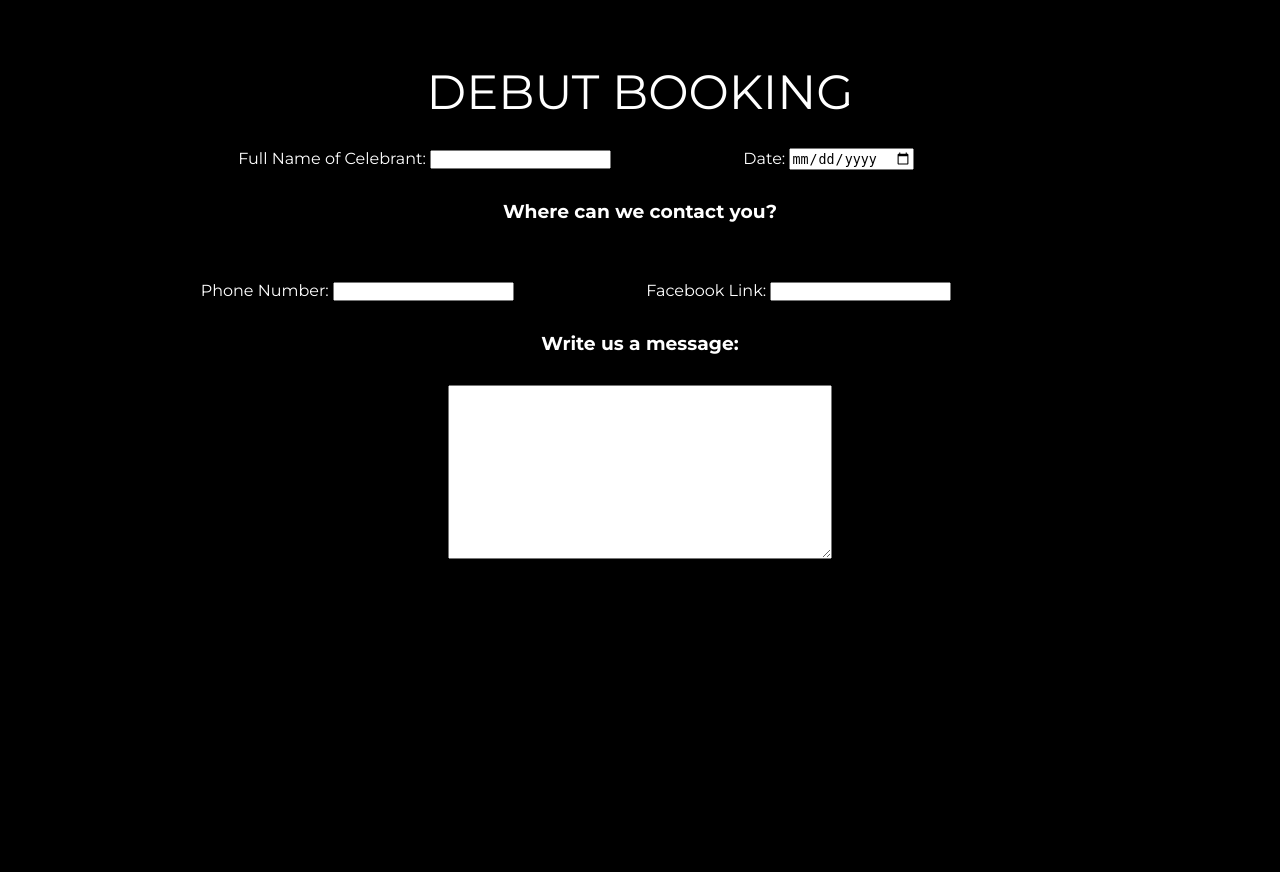
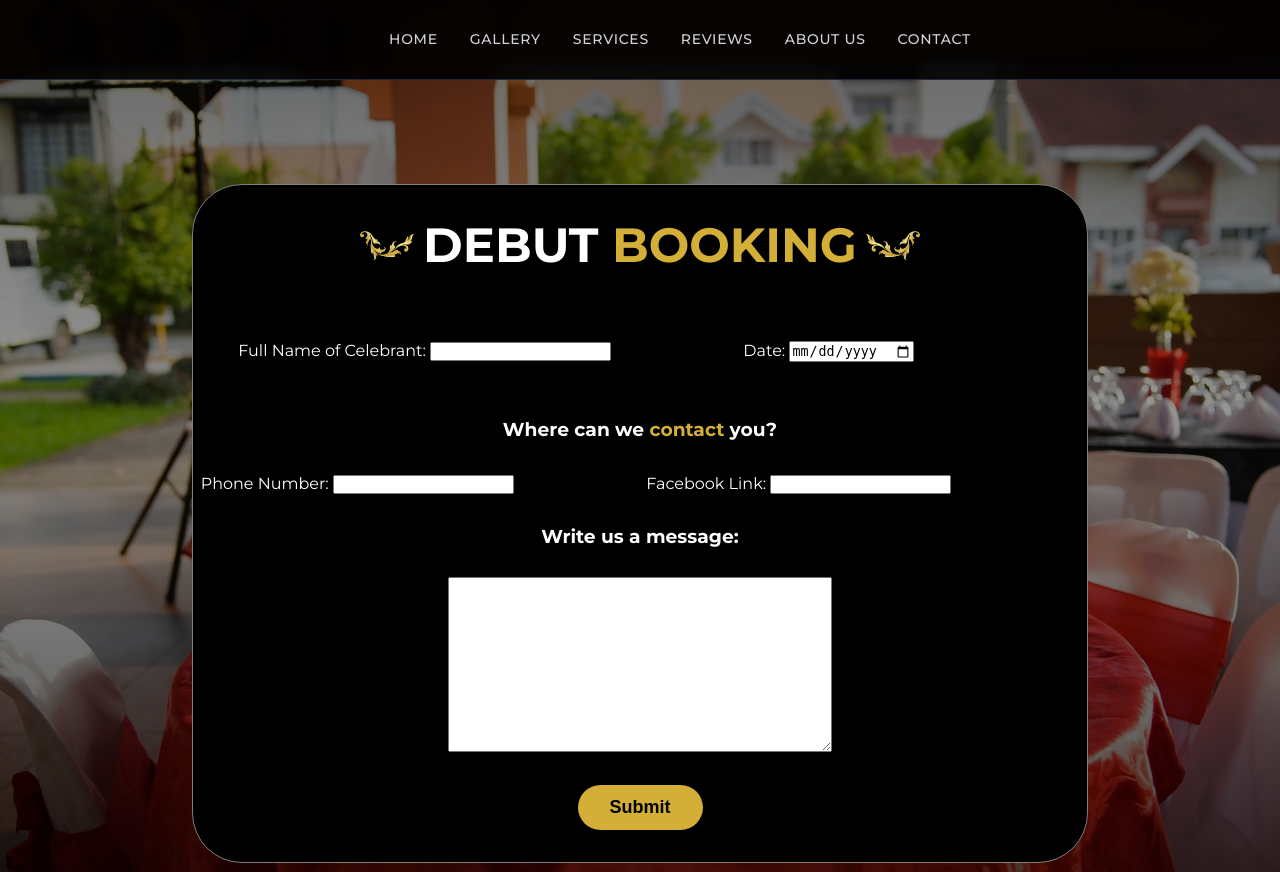
Before and after one commit to Zaiyai/Jazz-Events-Website, a PHP site: page /booking/debut_booking.html in a window 1280 px wide. Run offline with PHP 8.4, Linux system fonts and the light colour scheme.

Commit message:
fixed a lot of stuffs and added the booking form proper.

```diff
--- a/booking/booking.css
+++ b/booking/booking.css
@@ -5,3 +5,23 @@ legend {
 input {
     margin-right: 10vw;
 }
+
+form {
+    box-sizing: border-box;
+    background-color: black;
+    border: 1px solid gray;
+    border-radius: 50px;
+    width: 70vw;
+    margin-top: 20vh;
+    position: relative;
+    z-index: 10;
+    text-align: center;
+    padding-top: 32px;
+    padding-bottom: 32px;
+}
+
+.container {
+    display: flex;
+    justify-content: center;
+    align-items: center;
+}
--- a/booking/debut_booking.html
+++ b/booking/debut_booking.html
@@ -13,23 +13,66 @@
     <link href="https://fonts.googleapis.com/css2?family=Great+Vibes&family=Montserrat:wght@300;400;500;700;800&display=swap" rel="stylesheet">
 </head>
 <body>
-    <form class="hero-content">
-        <legend class="section-title">Debut Booking</legend>
+    <!-- Navigation Header -->
+    <header>
+        <div class="nav-container">
+            <!-- Mobile Menu Button -->
+            <button class="mobile-btn">
+                <i class="fa-solid fa-bars"></i>
+            </button>
+
+            <!-- Navigation Links -->
+            <nav class="nav-links">
+                <a href="../index.html">Home</a>
+                <a href="#">Gallery</a>
+                <a href="../index.html">Services</a>
+                <a href="#">Reviews</a>
+                <a href="#about">About Us</a>
+                <a href="#">Contact</a>
+            </nav>
+        </div>
+    </header>
+
+    <section id="banner-section" class="hero">
+        <div class="hero-bg">
+            <img src="../images/img1.jpg" alt="Event Catering Buffet">
+            <div class="hero-overlay"></div>
+        </div>
+
+        <div class="container">
+            <form>
+                <div class="services-header">
+                    <div class="flourish">
+                        <img class="gold_accent" src="../images/gold_accent.png">
+                    </div>
+
+                    <h2 class="section-title text-center" style="margin: 0;">Debut <span class="text-gold">Booking</span></h2>
+
+                    <div class="flourish flourish-right">
+                        <img class="gold_accent" src="../images/gold_accent.png">
+                    </div>
+                </div>
 
                 <label for="name">Full Name of Celebrant:</label>
                 <input type="text" name="name"/>
 
                 <label for="date">Date:</label>
-        <input type="date" name="date"/><br><br>
+                <input type="date" name="date"/><br><br><br>
 
-        <h3>Where can we contact you?</h3> <br><br>
+                <h3 class="text-center">Where can we <span class="text-gold">contact</span> you?</h3> <br>
                 <label for="phone-number">Phone Number:</label>
                 <input type="tel" name="phone-number"/>
                 <label for="facebook-link">Facebook Link:</label>
                 <input type="text" name="facebook-link"/> <br><br>
 
                 <label for="specifics"><h3>Write us a message:</h3></label><br>
-        <textarea name="specifics" style="width: 30vw; height: 20vh"></textarea>
+                <textarea name="specifics" style="width: 30vw; height: 20vh"></textarea><br><br>
+
+                <button class="btn-gold" type="submit">
+                    <span>Submit</span>
+                </button>
             </form>
+        </div>
+    </section>
 </body>
 </html>
--- a/styles.css
+++ b/styles.css
@@ -166,6 +166,7 @@ header {
     align-items: center;
     justify-content: center;
     overflow: hidden;
+    overflow-y: auto;
 }
 
 .hero-bg {
@@ -222,7 +223,7 @@ header {
 }
 
 .content-section {
-    background: url(images/Services\ Background.png);
+    /* background: url(images/Services\ Background.png); */
 }
 
 /* --- Info Section (Why Book) --- */
@@ -327,8 +328,12 @@ header {
     margin-bottom: 64px;
 }
 
-.flourish { color: var(--jazz-gold); width: 40px; }
+.flourish {  width: 40px; }
 .flourish-right { transform: scaleX(-1); }
+
+.flourish img {
+    scale: 3.5;
+}
 
 .services-grid {
     display: grid;
```
Also changed, not shown: index.html (+20 -15 lines), images/gold_accent.png (added). Lines whose indentation alone changed are shown as unchanged.
